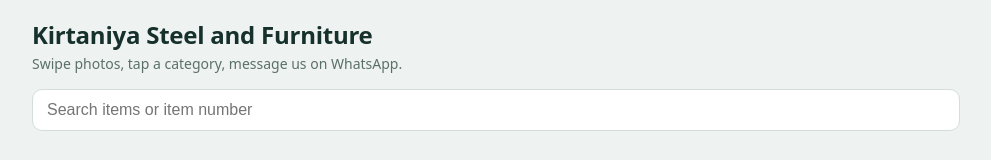
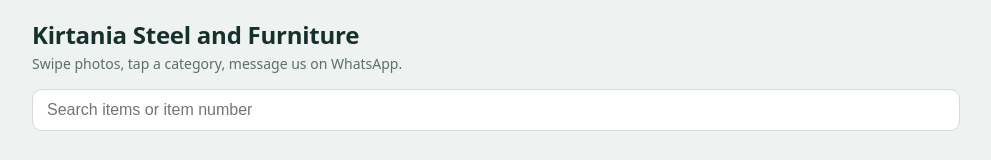
Before and after one commit to onl9-dot/shop, a plain HTML site: page index.html in a window 1280 px wide. Shown: the top 160 px of the page, without its empty margins (144-1135 px from the left). Drawn offline with Linux system fonts and the light colour scheme; no server answers.

Commit message:
Update index.html

```diff
--- a/index.html
+++ b/index.html
@@ -3,7 +3,7 @@
 <head>
 <meta charset="utf-8">
 <meta name="viewport" content="width=device-width, initial-scale=1, viewport-fit=cover">
-<title>Kirtaniya Steel and Furniture</title>
+<title>Kirtania Steel and Furniture</title>
 <style>
 :root{--bg:#eef2f0;--card:#fff;--ink:#16302b;--mute:#5b6f6a;--accent:#0f6b5c;--accent-ink:#fff;--line:#d3dedb;--wa:#1f9d55;
 box-sizing:border-box;padding-top:env(safe-area-inset-top,0px);padding-bottom:env(safe-area-inset-bottom,0px)}
@@ -43,7 +43,7 @@
 </style>
 </head>
 <body>
-<header><h1>Kirtaniya Steel and Furniture</h1><p>Swipe photos, tap a category, message us on WhatsApp.</p></header>
+<header><h1>Kirtania Steel and Furniture</h1><p>Swipe photos, tap a category, message us on WhatsApp.</p></header>
 <div class="bar"><input id="q" type="search" placeholder="Search items or item number" aria-label="Search items"><div class="tabs" id="tabs"></div></div>
 <main id="grid"></main>
 <script>
```
